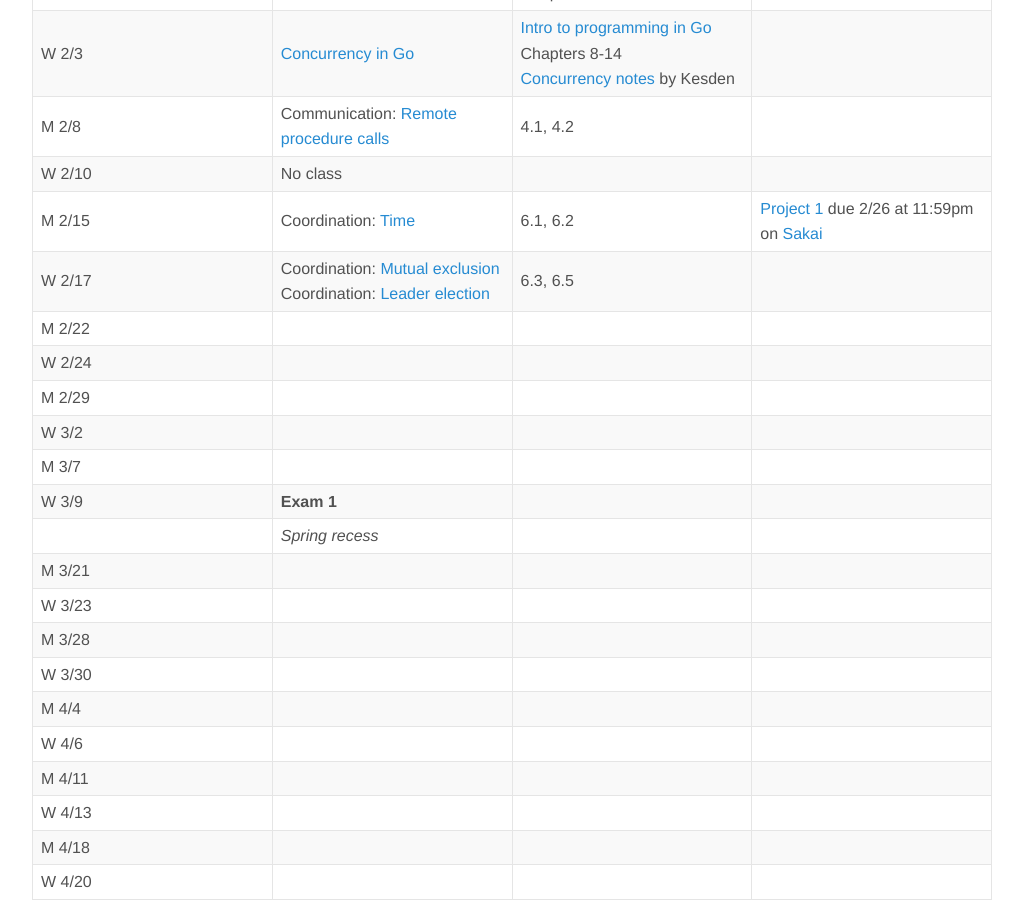
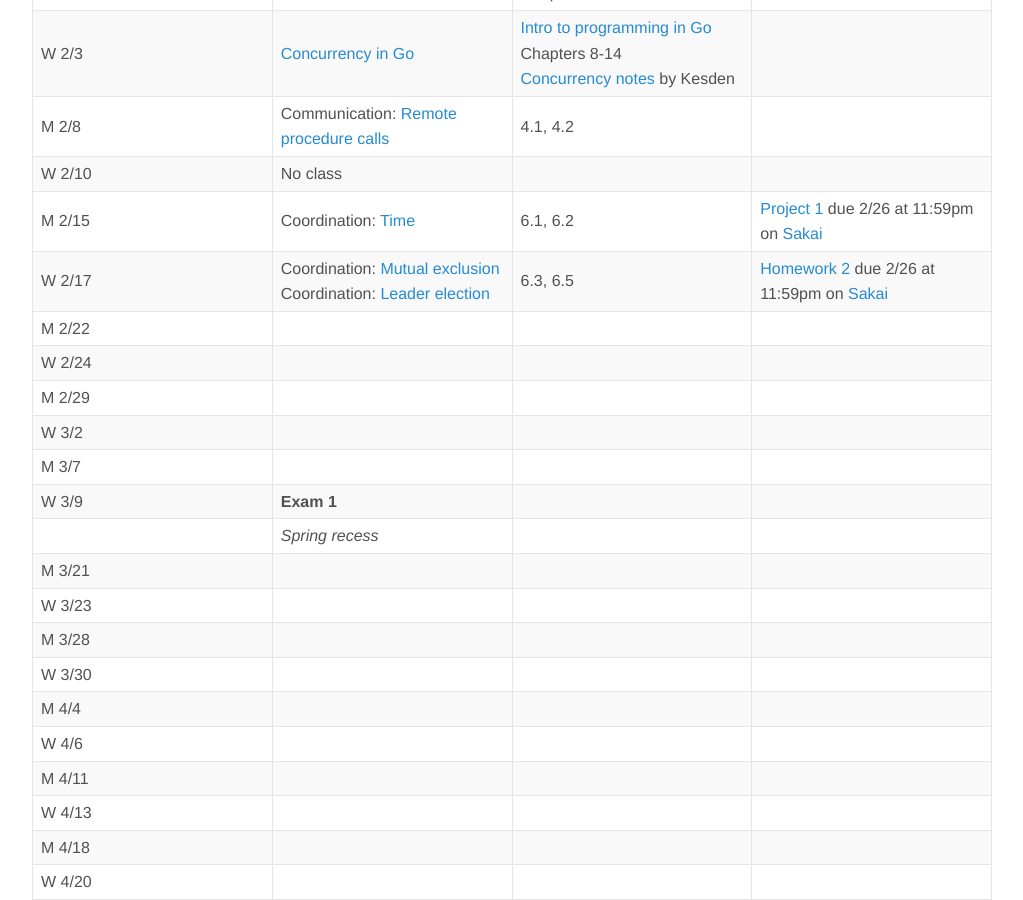
Before and after one commit to jnylam/jnylam.github.io, a Jekyll site: the page built from _courses/ds/index.md, in a window 1280 px wide and 900 px high, scrolled down 574 px. Shown: the whole window, without its empty margins (128-1151 px from the left). Built offline with Jekyll 4.4.1, drawn with Linux system fonts in a browser that asks for light colours.

Commit message:
ds homework 2

```diff
--- a/_courses/ds/index.md
+++ b/_courses/ds/index.md
@@ -22,7 +22,7 @@ W 2/3   |  [Concurrency in Go](https://github.com/jnylam/cs189a/tree/master/conc
 M 2/8   |  Communication: [Remote procedure calls](#remote-procedure-calls)  |  4.1, 4.2
 W 2/10  |  No class |
 M 2/15  |  Coordination: [Time](#time) | 6.1, 6.2 | [Project 1](https://github.com/jnylam/cs189a/tree/master/project1) due 2/26 at 11:59pm on [Sakai](https://sakai.claremont.edu)
-W 2/17  |  Coordination: [Mutual exclusion](#mutual-exclusion)<br/>Coordination: [Leader election](#leader-election)  | 6.3, 6.5
+W 2/17  |  Coordination: [Mutual exclusion](#mutual-exclusion)<br/>Coordination: [Leader election](#leader-election)  | 6.3, 6.5 | [Homework 2](#homework 2) due 2/26 at 11:59pm on [Sakai](https://sakai.claremont.edu)
 M 2/22  | |
 W 2/24  | |
 M 2/29  | |
```
Also changed, not shown: other parts of _courses/ds/index.md (+1 -1 lines), _courses/ds/syllabus.md (+1 -0 lines).
